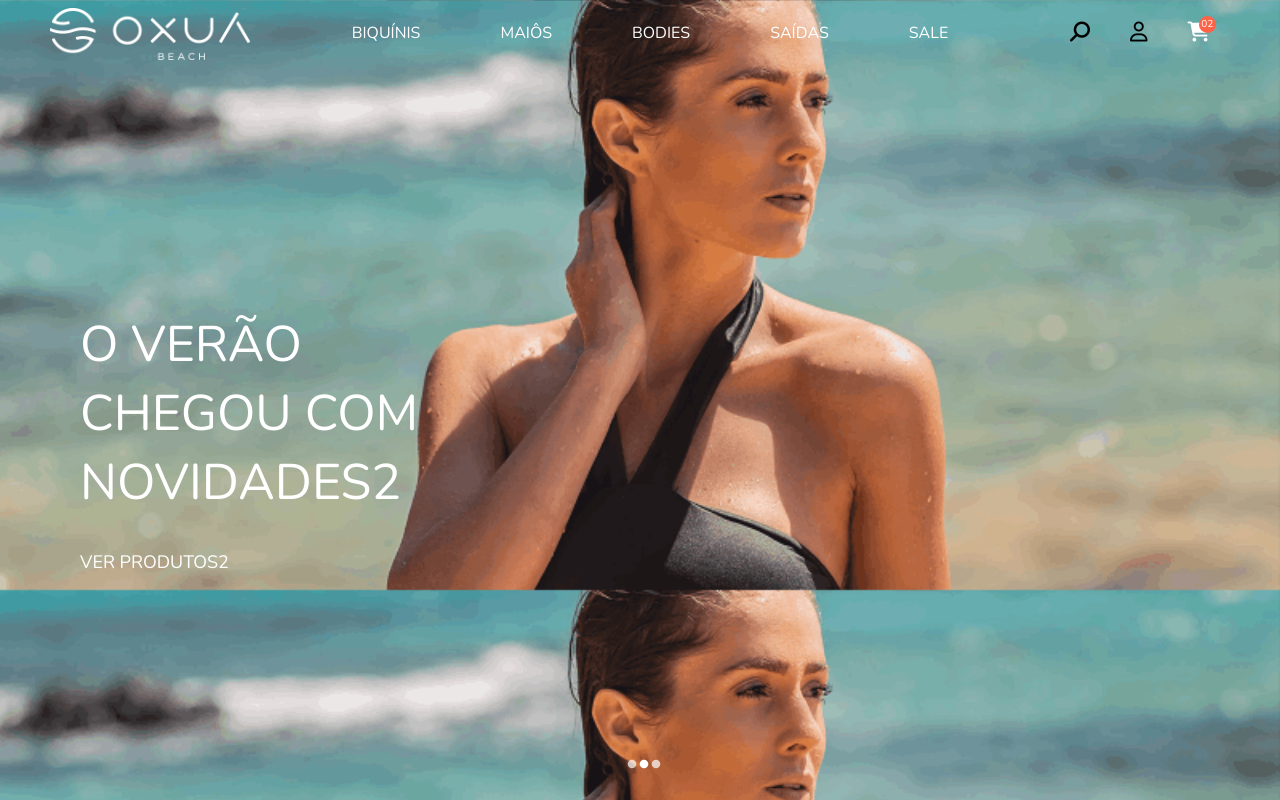
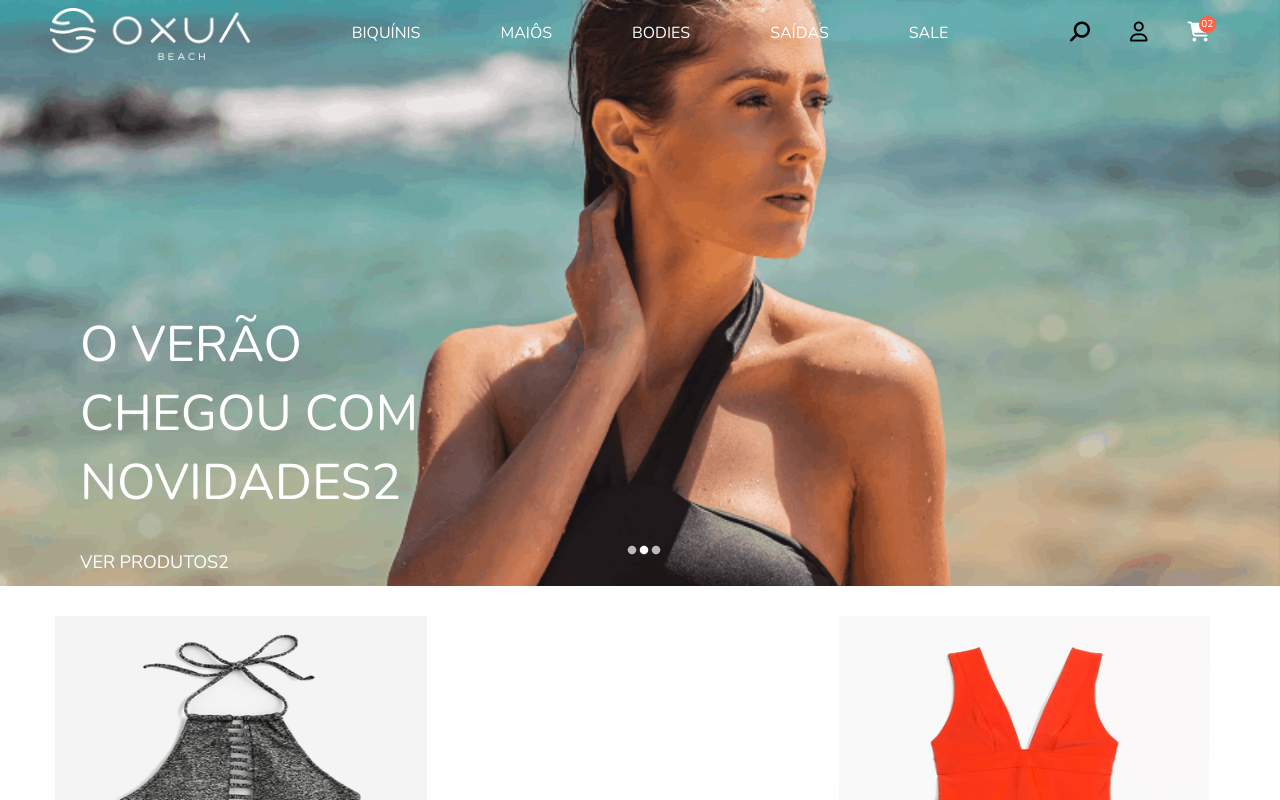
Before and after one commit to JefterRocha/grupo-vitorelli-test, a plain HTML site: page index.html in a window 1280 px wide. Shown: the top 800 px of the page. Drawn offline with nearby package versions, Linux system fonts and the light colour scheme.

Commit message:
set background-size to cover and remove height

```diff
--- a/public/css/style.css
+++ b/public/css/style.css
@@ -41,9 +41,8 @@ ul {
 
 .carousel .image-slide {
 	width: 100vw;
-	height: 100vh;
 	background-image: url(../assets/images/first.png);
-	background-size: contain;
+	background-size: cover;
 }
 
 .carousel .image-slide .advertising {
```
